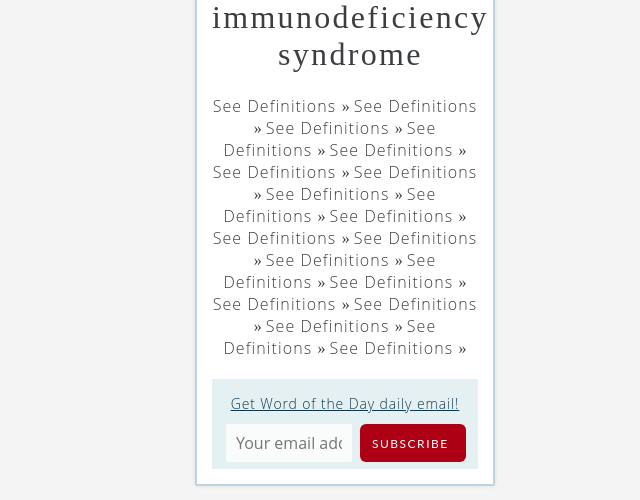
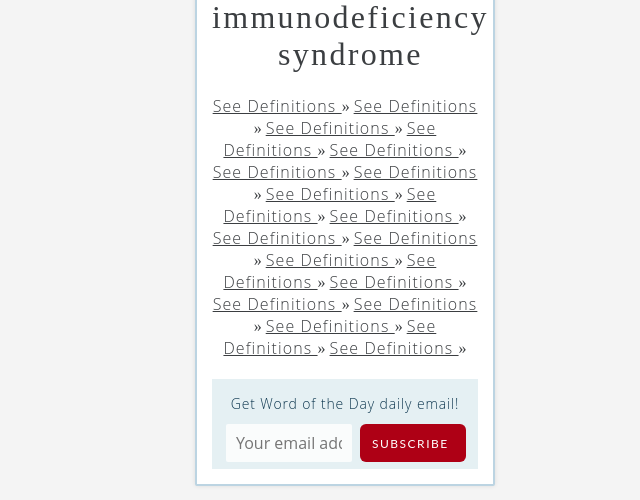
Before and after one commit to yui-nagamatsu/medterm-dictionary, a Django app: template app/src/backend/templates/backend/index.html in a window 1280 px wide. Shown: the part 1987-2487 px from the top of the page, without its empty margins (640-1280 px from the left). Run offline with Django 3.2, Linux system fonts and the light colour scheme; the template is opened without the code that fills it: values that come from a table or form of the project are taken from there, others are empty; data comes from the database, SQL or seed files in the repository; parts of the project's set-up code (start-up, migrations or seed data) failed here and were passed over; some libraries are stand-ins or nearby versions.

Commit message:
Put underline partly when hovered

```diff
--- a/app/src/backend/static/backend/style.css
+++ b/app/src/backend/static/backend/style.css
@@ -369,10 +369,15 @@ hr{
     letter-spacing: .07201em;
 }
 
+.wotd-headword a:hover{
+    text-decoration: underline;
+}
+
 .wotd-jump a{
     font-size: 16px;
     color: #3b3e41;
     font-family: Open Sans,Helvetica,Arial,sans-serif;
+    text-decoration: underline;
     line-height: 22px;
     letter-spacing: 1.1px;
     text-align: center;
@@ -393,7 +398,6 @@ hr{
 .wotd-subscribe-line {
     color: #0f3850;
     font-family: Open Sans,Helvetica,Arial,sans-serif;
-    text-decoration: underline;
     font-size: .875em;
     letter-spacing: .0625em;
     line-height: 1.75em;
```
